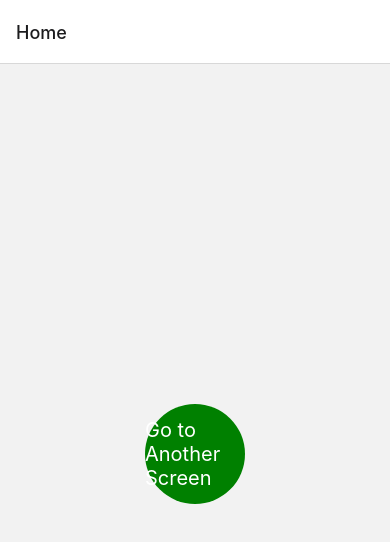
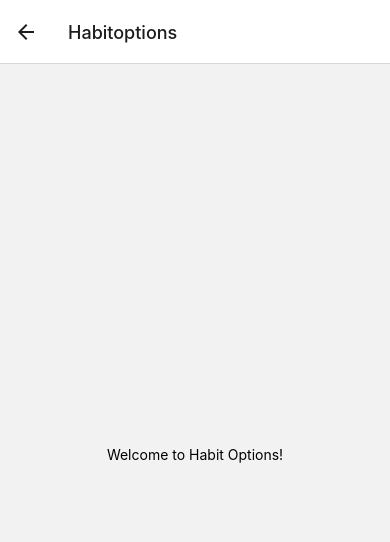
Before and after one commit to MehmetOguzhanTor/HabitTracker, a React Native app: screen /Habitoptions in a window 390 px wide. Shown: the top 542 px of the page. Built offline with nearby package versions, Linux system fonts and the light colour scheme.

Commit message:
The names are now meaningful

```diff
--- a/src/navigation/AppNavigator.js
+++ b/src/navigation/AppNavigator.js
@@ -1,7 +1,7 @@
 import React from 'react';
 import { createNativeStackNavigator } from '@react-navigation/native-stack';
 import HomeScreen from '../screens/HomeScreen';
-import AnotherScreen from '../screens/AnotherScreen';
+import Habitoptions from '../screens/Habitoptions';
 
 const Stack = createNativeStackNavigator();
 
@@ -9,7 +9,7 @@ const AppNavigator = () => {
     return (
       <Stack.Navigator>
         <Stack.Screen name="Home" component={HomeScreen} />
-        <Stack.Screen name="AnotherScreen" component={AnotherScreen} />
+        <Stack.Screen name="Habitoptions" component={Habitoptions} />
       </Stack.Navigator>
     );
   };
--- a/src/screens/AnotherScreen.js
+++ b/src/screens/Habitoptions.js
@@ -1,10 +1,10 @@
 import React from 'react';
 import { View, Text, StyleSheet } from 'react-native';
 
-const AnotherScreen = () => {
+const Habitoptions = () => {
   return (
     <View style={styles.container}>
-      <Text>Welcome to Another Screen!</Text>
+      <Text>Welcome to Habit Options!</Text>
     </View>
   );
 };
@@ -17,4 +17,4 @@ const styles = StyleSheet.create({
   },
 });
 
-export default AnotherScreen;
+export default Habitoptions;
--- a/src/screens/HomeScreen.js
+++ b/src/screens/HomeScreen.js
@@ -6,8 +6,8 @@ const HomeScreen = ({ navigation }) => {
   return (
     <View style={styles.container}>
       <ButtonComponent
-        title="Go to Another Screen"
-        onPress={() => navigation.navigate('AnotherScreen')}
+        title="Go to Habit options"
+        onPress={() => navigation.navigate('Habitoptions')}
       />
     </View>
   );
```
